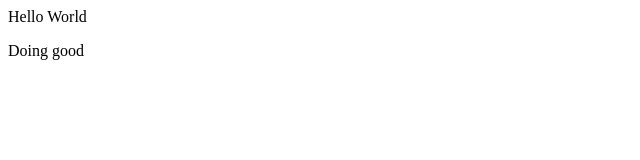
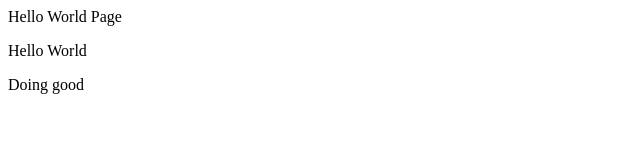
Before and after one commit to rajeevmax1/HTML5, a plain HTML site: page index.html in a window 1280 px wide. Shown: the whole page, without its empty margins (0-640 px from the left). Drawn offline with Linux system fonts and the light colour scheme.

Commit message:
changes 1

```diff
--- a/index.html
+++ b/index.html
@@ -1,4 +1,5 @@
 <html>
+    <hi>Hello World Page</hi>
     <p>Hello World</p>
     <p>Doing good</p>
 </html>
```
